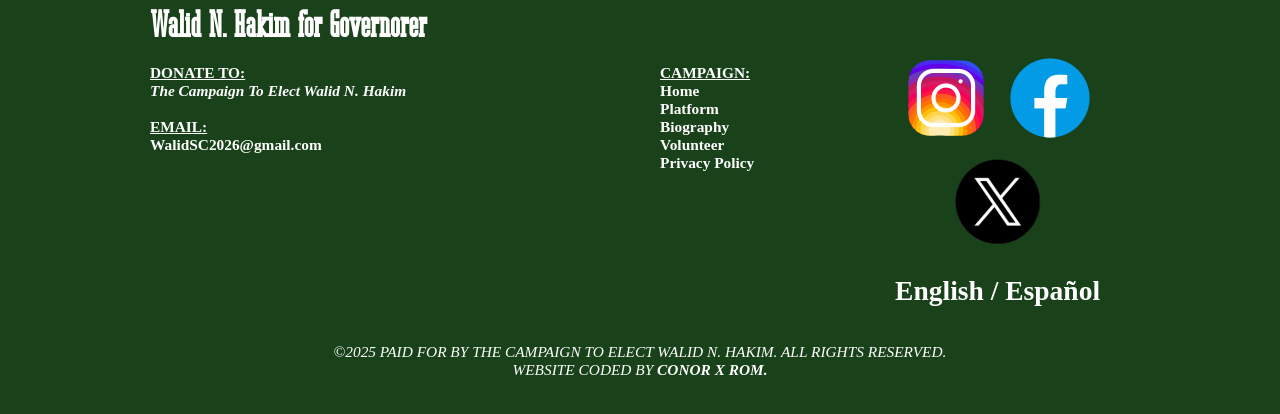
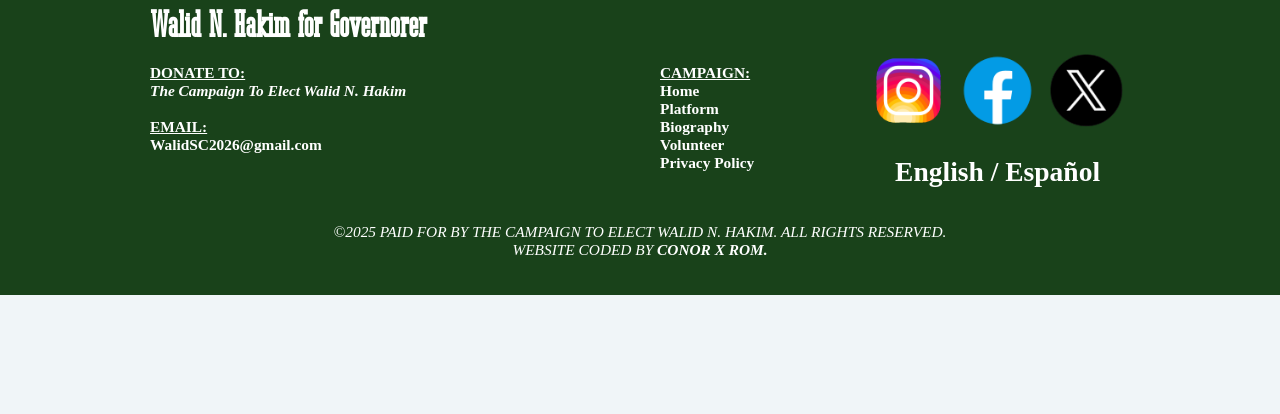
Before and after one commit to ManaRockGaming/Walid-Hakim-For-Governor, a plain HTML site: page index.html in a window 1280 px wide. Shown: the part 2792-3206 px from the top of the page. After the commit the page ends 3087 px from the top, so only its background shows below. Drawn offline with Linux system fonts and the light colour scheme; a script that the page names is missing; a web font is replaced by a local one.

Commit message:
Update index.html

```diff
--- a/index.html
+++ b/index.html
@@ -437,9 +437,9 @@ Vote Green!</p>
                     </p>
                 </td>
                 <td style="width: 30%; text-align: center;">
-                    <a href="https://www.instagram.com/walid_n._hakim/" target="_blank" class="footerImageLink"><img src="Social_Icons/icons8-instagram-100.png" alt="Instagram Icon"></a>
-                    <a href="https://www.facebook.com/walidnhakim/" target="_blank" class="footerImageLink"><img src="Social_Icons/icons8-facebook-circled-100.png" alt="Facebook Icon"></a>
-                    <a href="https://x.com/walid_hakim13" target="_blank" class="footerImageLink"><img src="Social_Icons/X_Icon.png" alt="X Icon"></a>
+                    <a href="https://www.instagram.com/walid_n._hakim/" target="_blank" class="footerImageLink"><img src="Social_Icons/icons8-instagram-100.png" alt="Instagram Icon" width="32%;"></a>
+                    <a href="https://www.facebook.com/walidnhakim/" target="_blank" class="footerImageLink"><img src="Social_Icons/icons8-facebook-circled-100.png" alt="Facebook Icon" width="32%;"></a>
+                    <a href="https://x.com/walid_hakim13" target="_blank" class="footerImageLink"><img src="Social_Icons/X_Icon.png" alt="X Icon" width="32%;"></a>
                     <p></p>
                     <h1><div class="animatedLink"><a href="index.html">English</a> / <a href="ComingSoon.html">Español</a></div></h1>
                 </td>
```
